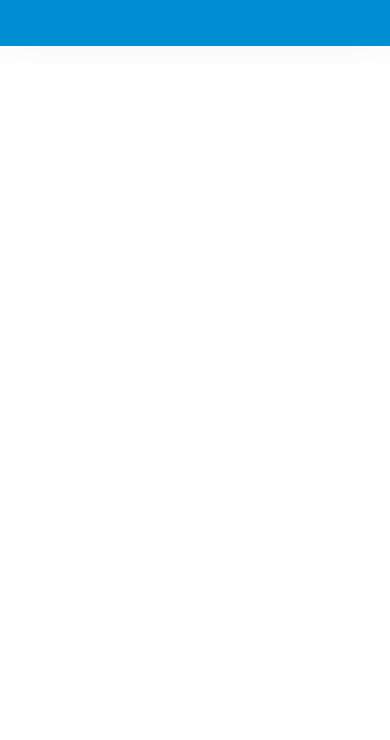
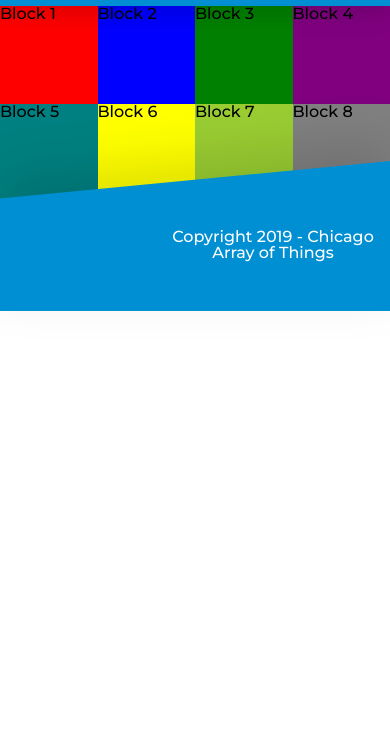
Before and after one commit to chicago-array-build/chicago-array-build-ui-mike, a plain HTML site: page team.html in a window 390 px wide. Shown: the part 104-844 px from the top of the page. Drawn offline with Linux system fonts and the light colour scheme.

Commit message:
Adjusting team page to be more responsive

```diff
--- a/LESS/index.less
+++ b/LESS/index.less
@@ -124,8 +124,13 @@ table {
   border-spacing: 0;
 }
 
+html {
+  height: 100%;
+}
+
 body {
   font-family: "Montserrat", sans-serif;
+  min-height: 100vh;
 }
 
 a {
@@ -348,6 +353,52 @@ nav {
   }
 }
 
+.team-blocks {
+  // min-height: 100vh;
+  display: flex;
+  flex-wrap: wrap;
+  width: 100%;
+  padding-top: 110px;
+}
+
+.block {
+  width: 25%;
+  height: 0;
+  padding-bottom: 25%;
+}
+
+.block1 {
+  background-color: red;
+}
+
+.block2 {
+  background-color: blue;
+}
+
+.block3 {
+  background-color: green;
+}
+
+.block4 {
+  background-color: purple;
+}
+
+.block5 {
+  background-color: teal;
+}
+
+.block6 {
+  background-color: yellow;
+}
+
+.block7 {
+  background-color: yellowgreen;
+}
+
+.block8 {
+  background-color: grey;
+}
+
 .footer-wrap {
   filter: drop-shadow(0 -20px 25px rgba(0, 0, 0, 0.12));
 
@@ -357,6 +408,7 @@ nav {
     background-color: #008fd3;
     height: 150px;
     clip-path: polygon(0 25%, 100% 0, 100% 100%, 0 100%);
+    margin-top: -40px;
   }
 }
 
--- a/scripts.js
+++ b/scripts.js
@@ -4,7 +4,7 @@ addEventListener("load", function() {
   doc = document;
   bod = doc.body;
   htm = doc.documentElement;
-  navBar = doc.querySelector("nav");
+  navBar = doc.querySelector(".home-nav");
   addEventListener("scroll", function() {
     // doc.querySelector("nav").style.backgroundColor =
     //   htm.scrollTop > 0 ? "#008FD3" : "transparent";
--- a/team.html
+++ b/team.html
@@ -22,7 +22,7 @@
   </head>
   <body>
     <header>
-      <nav>
+      <nav class="nav-show">
         <div class="nav-bar">
           <ul>
             <li id="home">
@@ -40,7 +40,16 @@
         </div>
       </nav>
     </header>
-
+    <div class="team-blocks">
+      <div class="block block1">Block 1</div>
+      <div class="block block2">Block 2</div>
+      <div class="block block3">Block 3</div>
+      <div class="block block4">Block 4</div>
+      <div class="block block5">Block 5</div>
+      <div class="block block6">Block 6</div>
+      <div class="block block7">Block 7</div>
+      <div class="block block8">Block 8</div>
+    </div>
     <div class="footer-wrap">
       <footer class="footer">
         <div class="footer-text">Copyright 2019 - Chicago Array of Things</div>
```
Also changed, not shown: index.html (+1 -1 lines), CSS/index.css.
